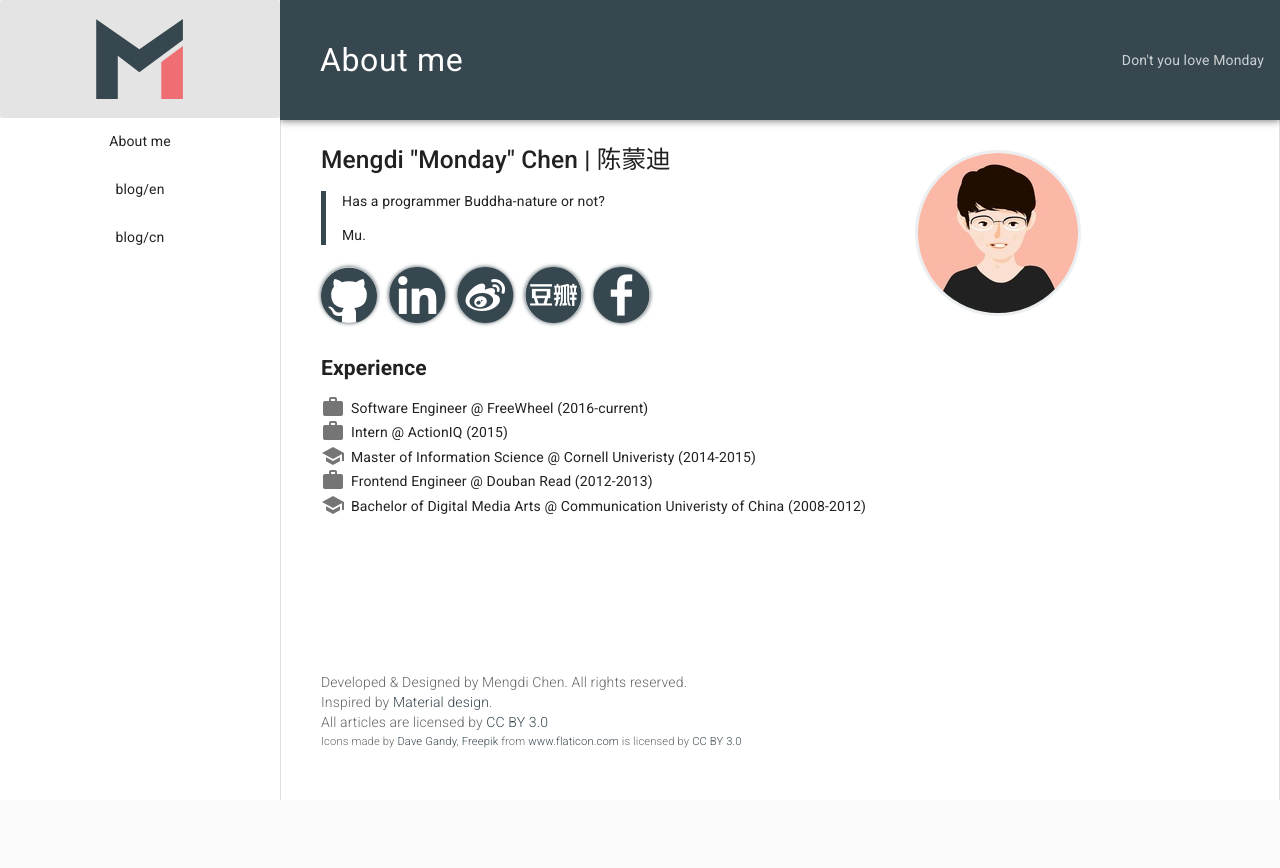
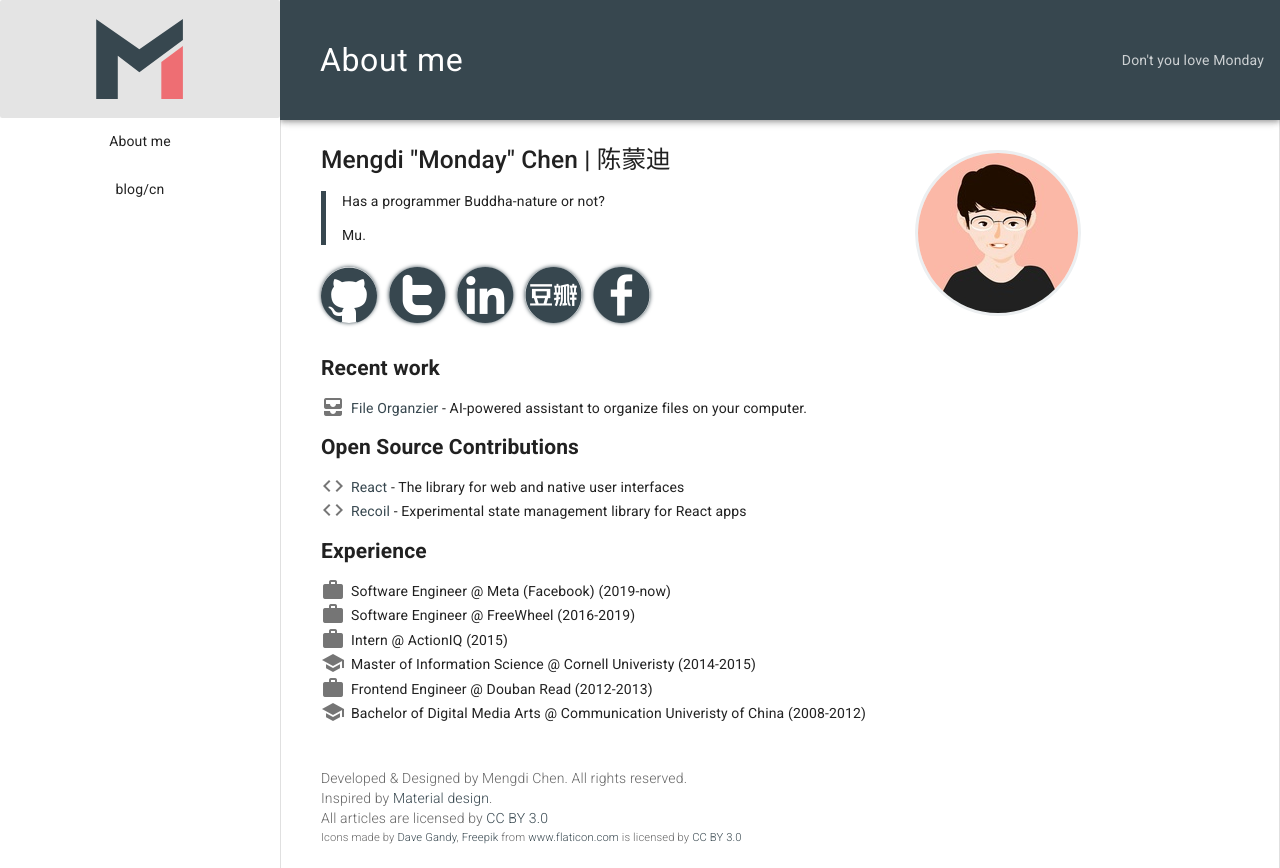
Before and after one commit to mondaychen/mondaychen.github.io, a Nuxt app: page / in a window 1280 px wide. Before the commit the page ends 800 px from the top, so only its background shows below. Built offline with nearby package versions, Linux system fonts and the light colour scheme.

Commit message:
update recent experience

```diff
--- a/layouts/default.vue
+++ b/layouts/default.vue
@@ -25,10 +25,6 @@
         <md-list>
           <md-list-item to="/">
             <span class="md-list-item-text">About me</span>
-          </md-list-item>
-
-          <md-list-item class="blog-list" to="/blog/en">
-            <span class="md-list-item-text">blog/en</span>
           </md-list-item>
 
           <md-list-item class="blog-list" to="/blog/cn">
--- a/pages/index.vue
+++ b/pages/index.vue
@@ -12,33 +12,66 @@
           href="https://github.com/mondaychen"
           target="_blank"
           class="flaticon flaticon-github"
-        ></a
-        ><a
+        ></a>
+        <a
+          href="https://twitter.com/home"
+          target="_blank"
+          class="flaticon flaticon-twitter"
+        ></a>
+        <a
           href="http://linkedin.com/in/mengdi"
           target="_blank"
           class="flaticon flaticon-linkedin"
-        ></a
-        ><a
-          href="http://www.weibo.com/cmonday"
-          target="_blank"
-          class="flaticon flaticon-weibo"
-        ></a
-        ><a
+        ></a>
+        <a
           href="http://www.douban.com/people/monday/"
           target="_blank"
           class="flaticon flaticon-douban"
-        ></a
-        ><a
+        ></a>
+        <a
           href="https://www.facebook.com/monday.chen"
           target="_blank"
           class="flaticon flaticon-facebook"
         ></a>
       </p>
+      <h2>Recent work</h2>
+      <ul class="experience-list">
+        <li>
+          <md-icon>all_inbox</md-icon>
+          <div class="desc">
+            <a href="https://github.com/mondaychen/file_organizer">
+              File Organzier
+            </a>
+            - AI-powered assistant to organize files on your computer.
+          </div>
+        </li>
+      </ul>
+      <h2>Open Source Contributions</h2>
+      <ul class="experience-list">
+        <li>
+          <md-icon>code</md-icon>
+          <div class="desc">
+            <a href="https://github.com/facebook/react">React</a> - The library
+            for web and native user interfaces
+          </div>
+        </li>
+        <li>
+          <md-icon>code</md-icon>
+          <div class="desc">
+            <a href="https://github.com/facebookexperimental/Recoil">Recoil</a>
+            - Experimental state management library for React apps
+          </div>
+        </li>
+      </ul>
       <h2>Experience</h2>
       <ul class="experience-list">
         <li>
           <md-icon>work</md-icon>
-          <div class="desc">Software Engineer @ FreeWheel (2016-current)</div>
+          <div class="desc">Software Engineer @ Meta (Facebook) (2019-now)</div>
+        </li>
+        <li>
+          <md-icon>work</md-icon>
+          <div class="desc">Software Engineer @ FreeWheel (2016-2019)</div>
         </li>
         <li>
           <md-icon>work</md-icon>
```
